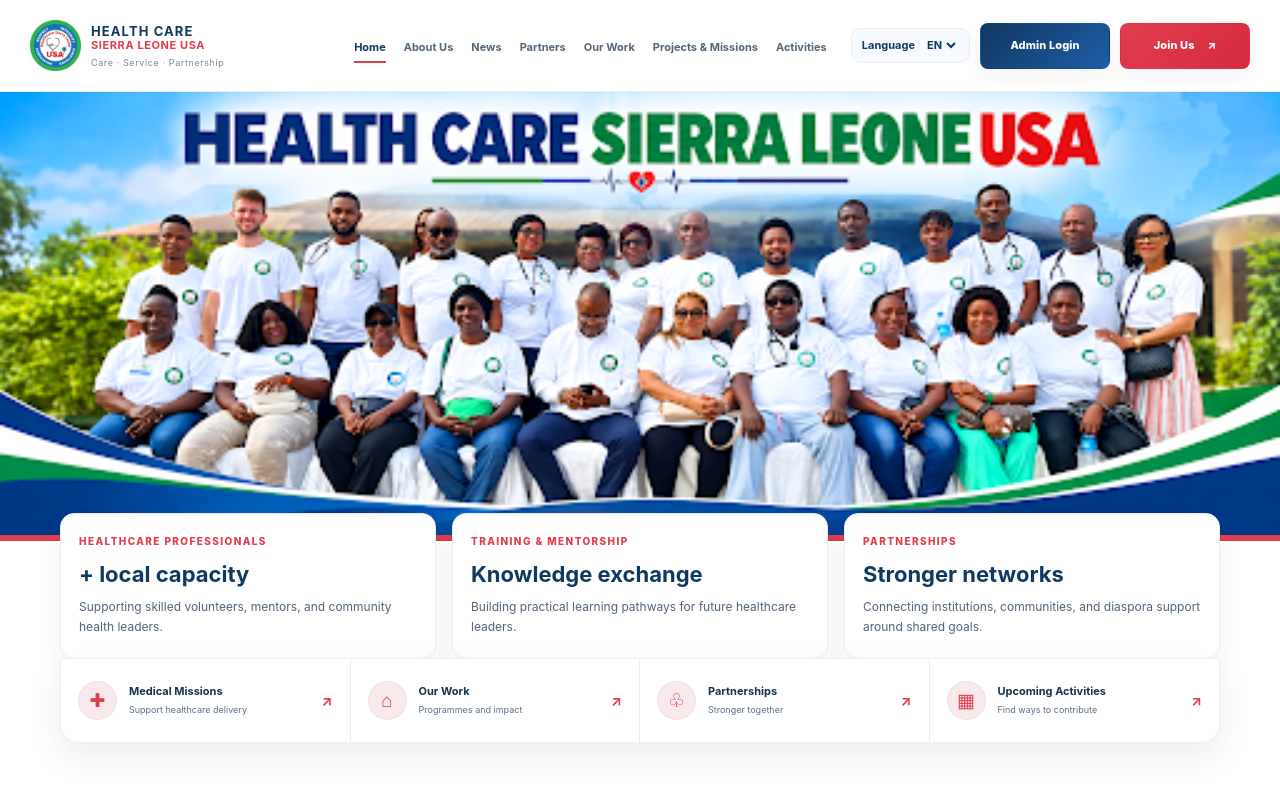
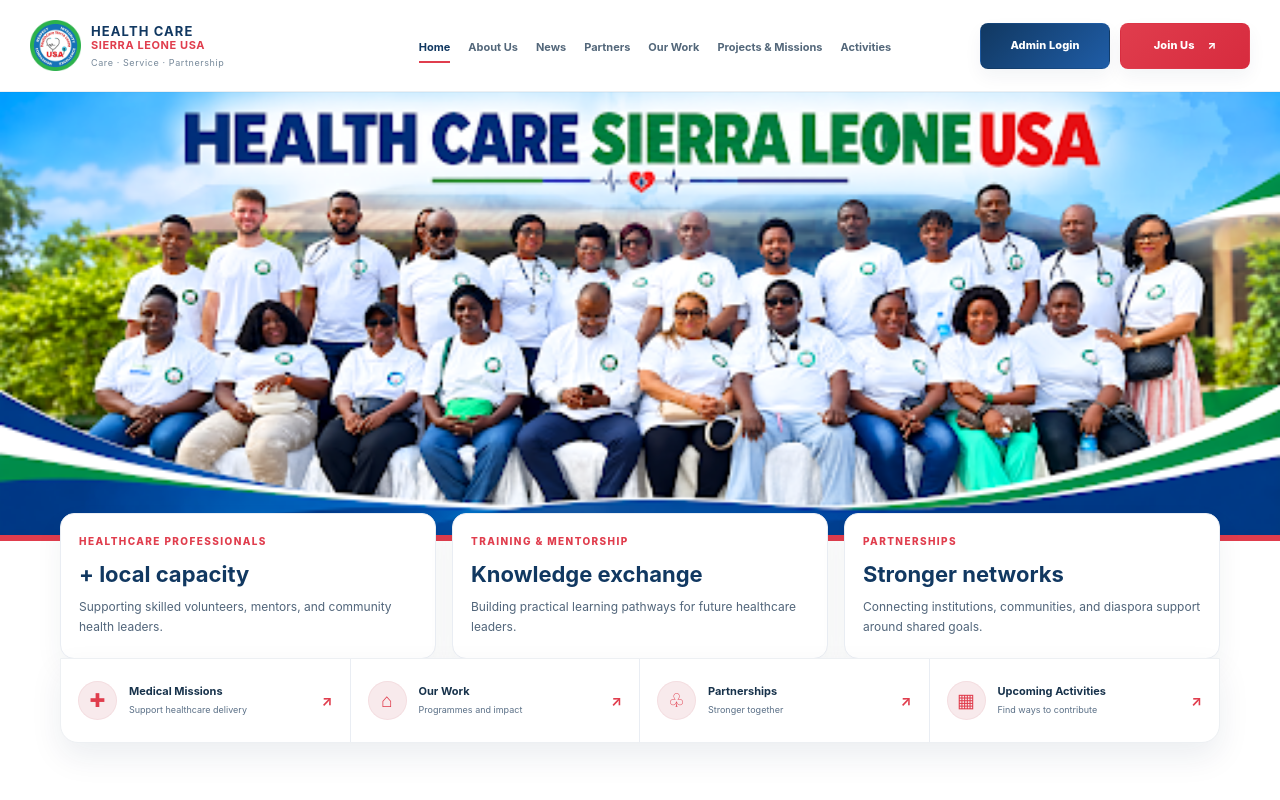
Before and after one commit to hawanatu399/hcslusa, a website: page index.html in a window 1280 px wide. Shown: the top 800 px of the page. Drawn offline with Linux system fonts and the light colour scheme.

Commit message:
Update HCSL-USA website

```diff
--- a/index.html
+++ b/index.html
@@ -30,15 +30,6 @@
         <a href="#activities">Activities</a>
       </nav>
       <div class="header-tools">
-        <label class="lang-picker" aria-label="Choose language">
-          <span>Language</span>
-          <select>
-            <option>EN</option>
-            <option>FR</option>
-            <option>ES</option>
-            <option>PT</option>
-          </select>
-        </label>
         <button class="btn btn-admin" data-open="login">Admin Login</button>
         <button class="btn btn-primary" data-open="register">
           Join Us <span>↗</span>
```
